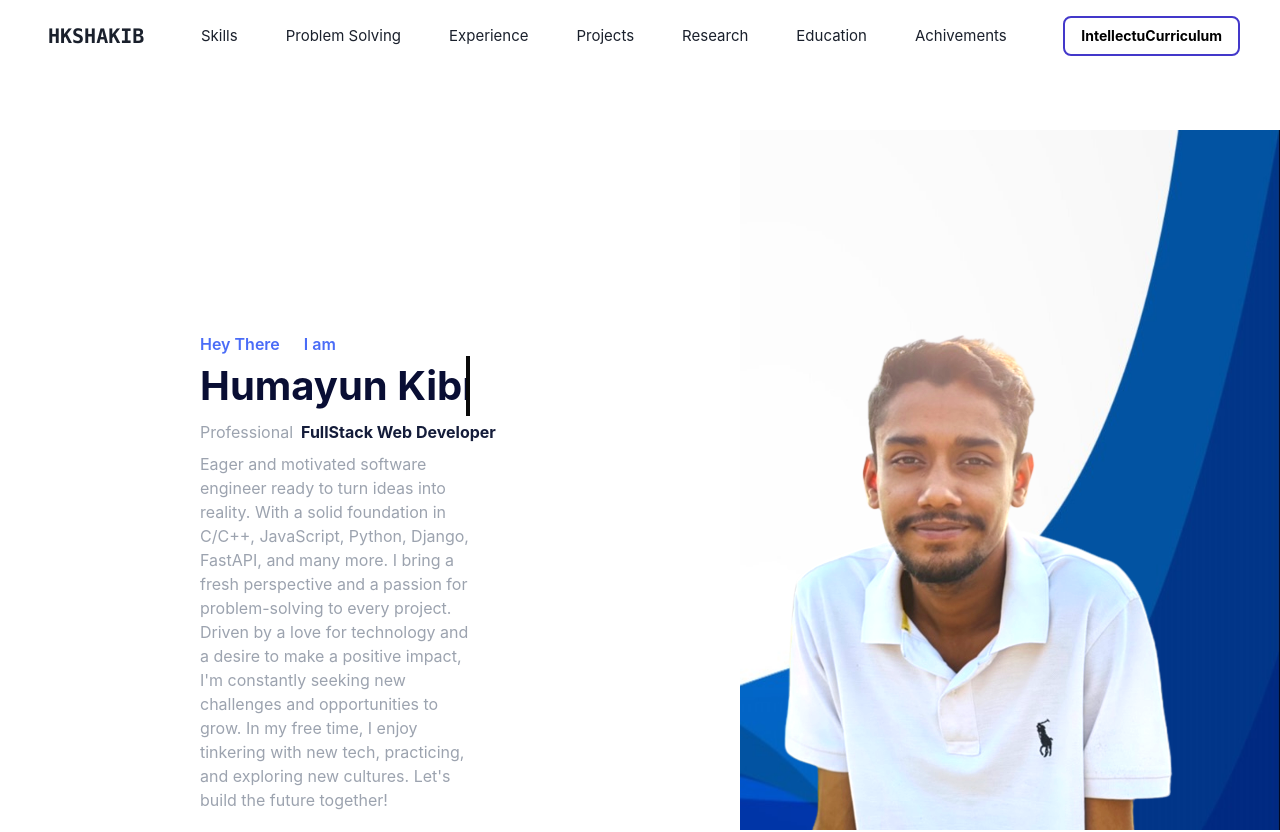
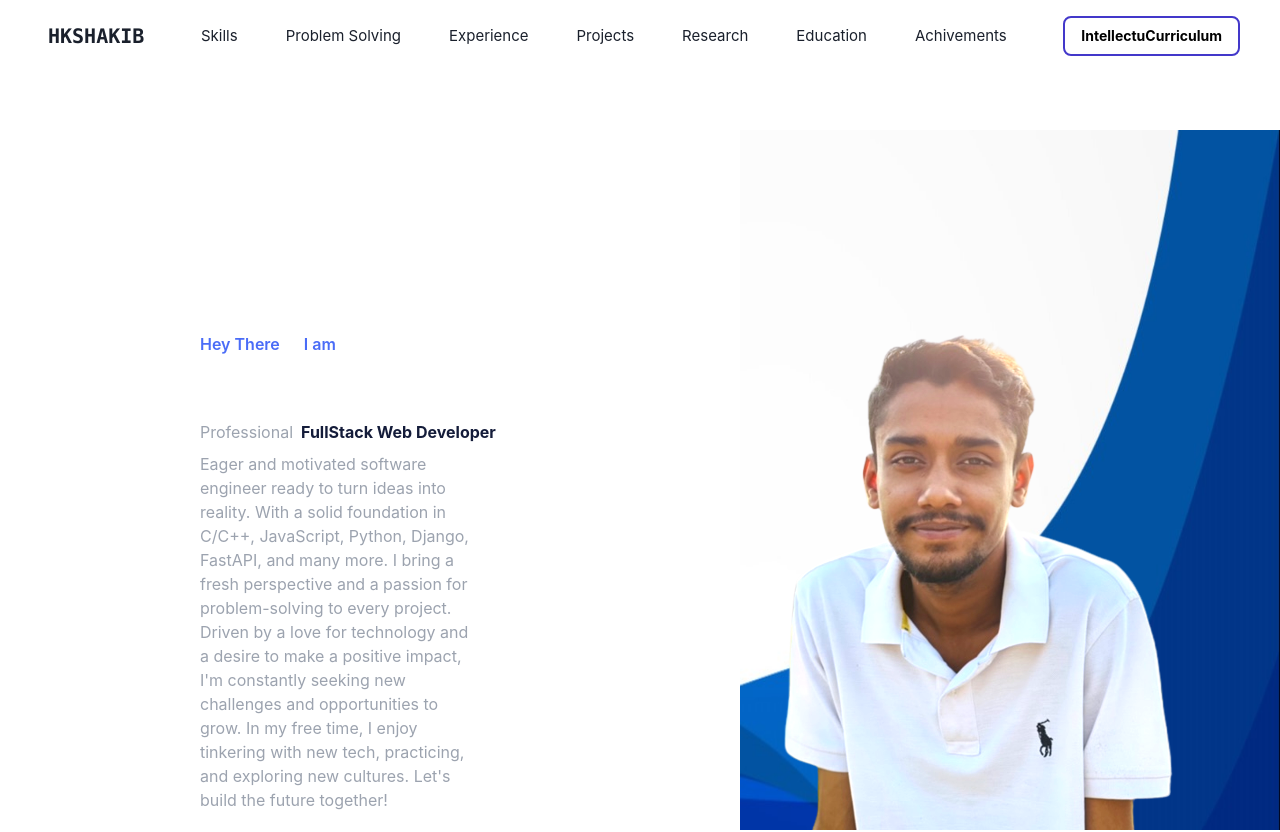
Before and after one commit to hkshakib/portfolio, a React (Create React App) app: page / in a window 1280 px wide. Shown: the top 832 px of the page. Built offline with nearby package versions, Linux system fonts and the light colour scheme; some icons are missing; what tailwindcss-font-inter would draw is missing.

Commit message:
fix: typing effect error

```diff
--- a/src/pages/Home.jsx
+++ b/src/pages/Home.jsx
@@ -27,7 +27,7 @@ const Home = () => {
         </div>
 
         <div className="flex lg:basis-[5%] lg:w-[100%] mb-1">
-          <h6 className="font-bold text-[#090E34] lg:text-[40px] animate-typing overflow-hidden whitespace-nowrap border-r-4 border-r-white pr-16">
+          <h6 className="font-bold text-[#090E34] lg:text-[40px] lg:animate-typing animate-mobiletyping overflow-hidden whitespace-nowrap border-r-4 border-r-white pr-16">
             Humayun Kibria Shakib
           </h6>
         </div>
--- a/tailwind.config.js
+++ b/tailwind.config.js
@@ -12,7 +12,16 @@ module.exports = {
             visibility: "hidden",
           },
           "100%": {
-            width: "60%",
+            width: "56%",
+          },
+        },
+        mobiletyping: {
+          "0%": {
+            width: "0%",
+            visibility: "hidden",
+          },
+          "100%": {
+            width: "80%",
           },
         },
         blink: {
@@ -26,6 +35,8 @@ module.exports = {
       },
       animation: {
         typing: "typing 8s steps(30) infinite alternate, blink 5s infinite",
+        mobiletyping:
+          "mobiletyping 8s steps(30) infinite alternate, blink 5s infinite",
       },
     },
   },
```
